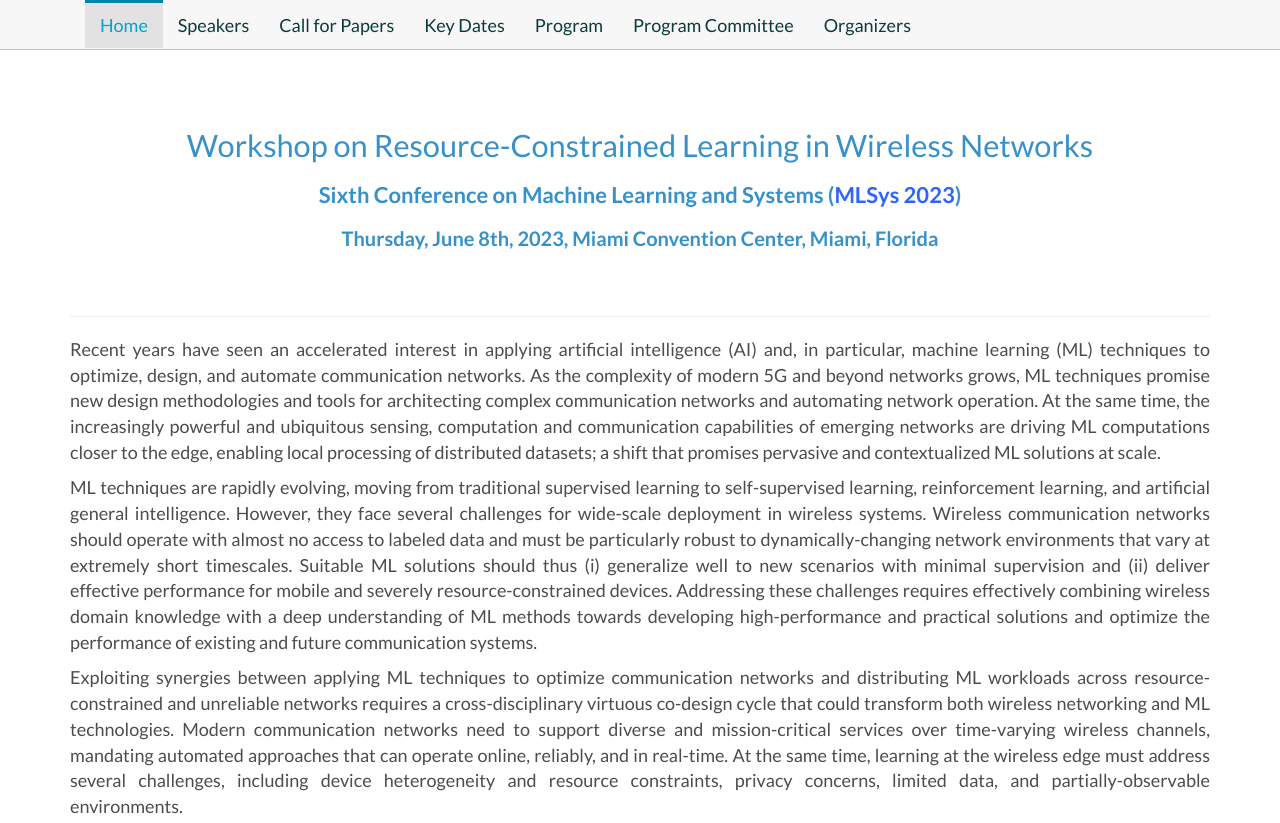
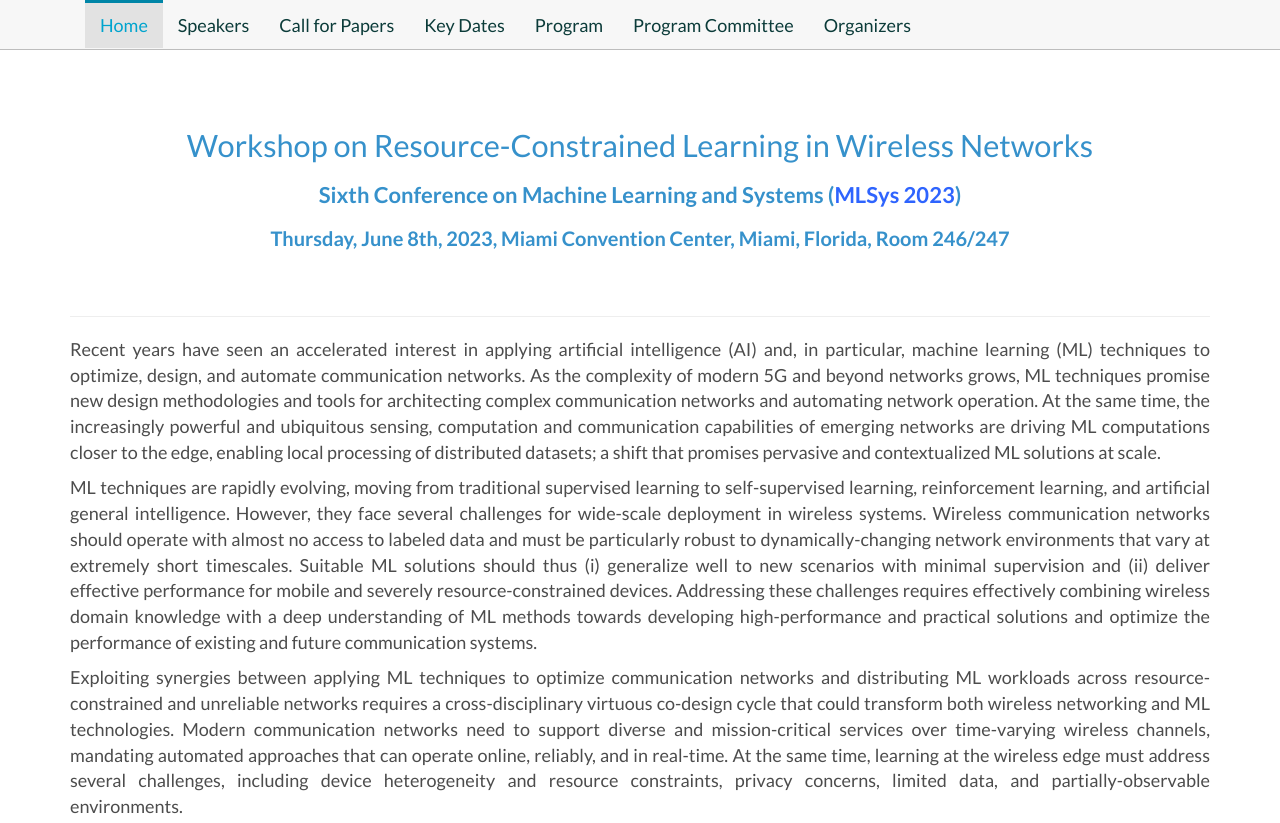
Before and after one commit to mlsys2023-rclwn/mlsys2023-rclwn.github.io, a plain HTML site: page index.html in a window 1280 px wide. Shown: the top 823 px of the page. Drawn offline with nearby package versions, Linux system fonts and the light colour scheme; files whose address does not match are found by name.

Commit message:
added room

```diff
--- a/index.html
+++ b/index.html
@@ -74,7 +74,7 @@
       <hr />
 			<h1 align="center">Workshop on Resource-Constrained Learning in Wireless Networks</h1>
 			<h2 align="center">Sixth Conference on Machine Learning and Systems (<a href="https://mlsys.org/">MLSys 2023</a>)</h2>
-      <h2 align="center" style="font-size:20px;">Thursday, June 8th, 2023, Miami Convention Center, Miami, Florida</h2>
+      <h2 align="center" style="font-size:20px;">Thursday, June 8th, 2023, Miami Convention Center, Miami, Florida, Room 246/247</h2>
 <!--        <div class="content" id="date">
       </div> -->
 </div>
```
